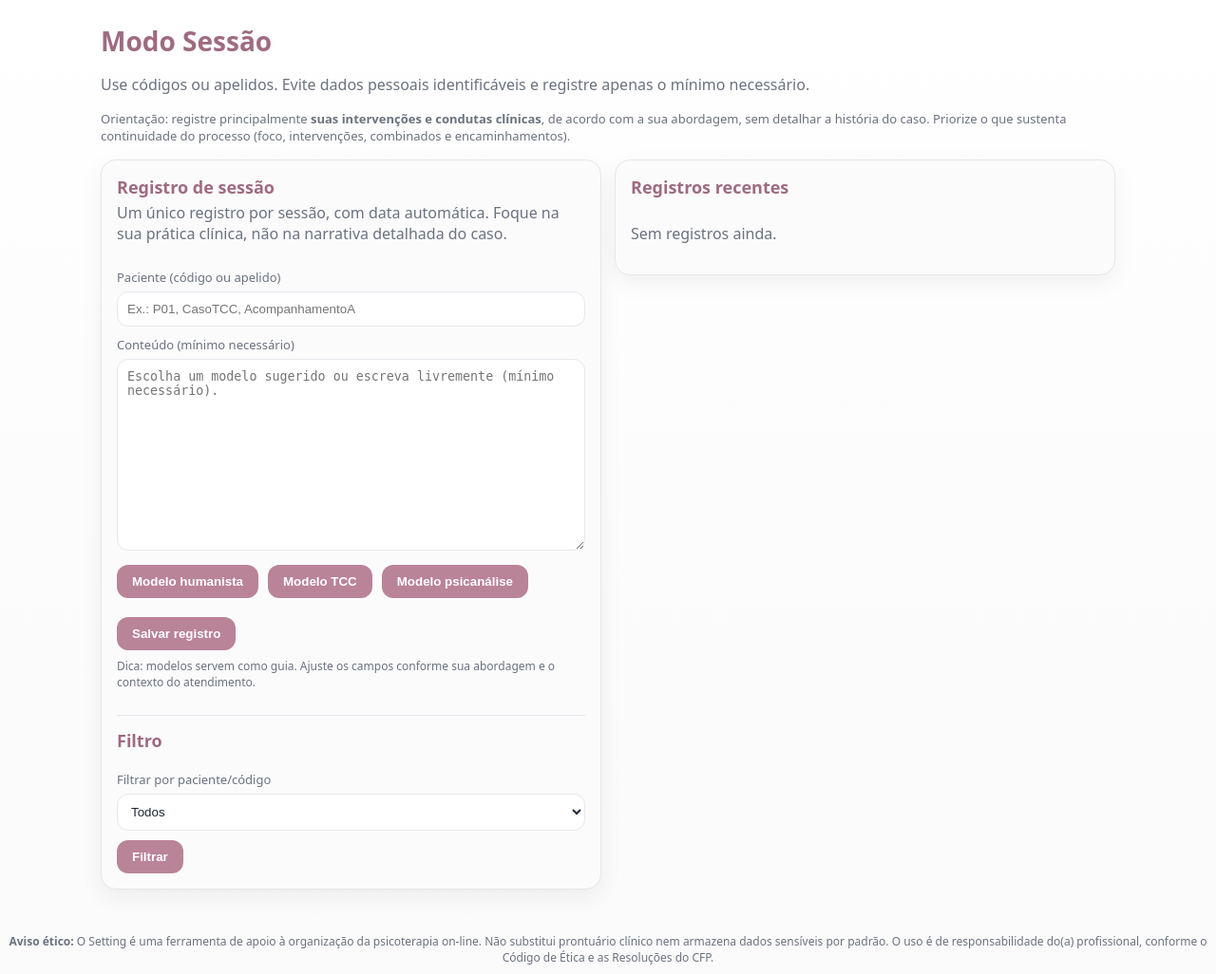
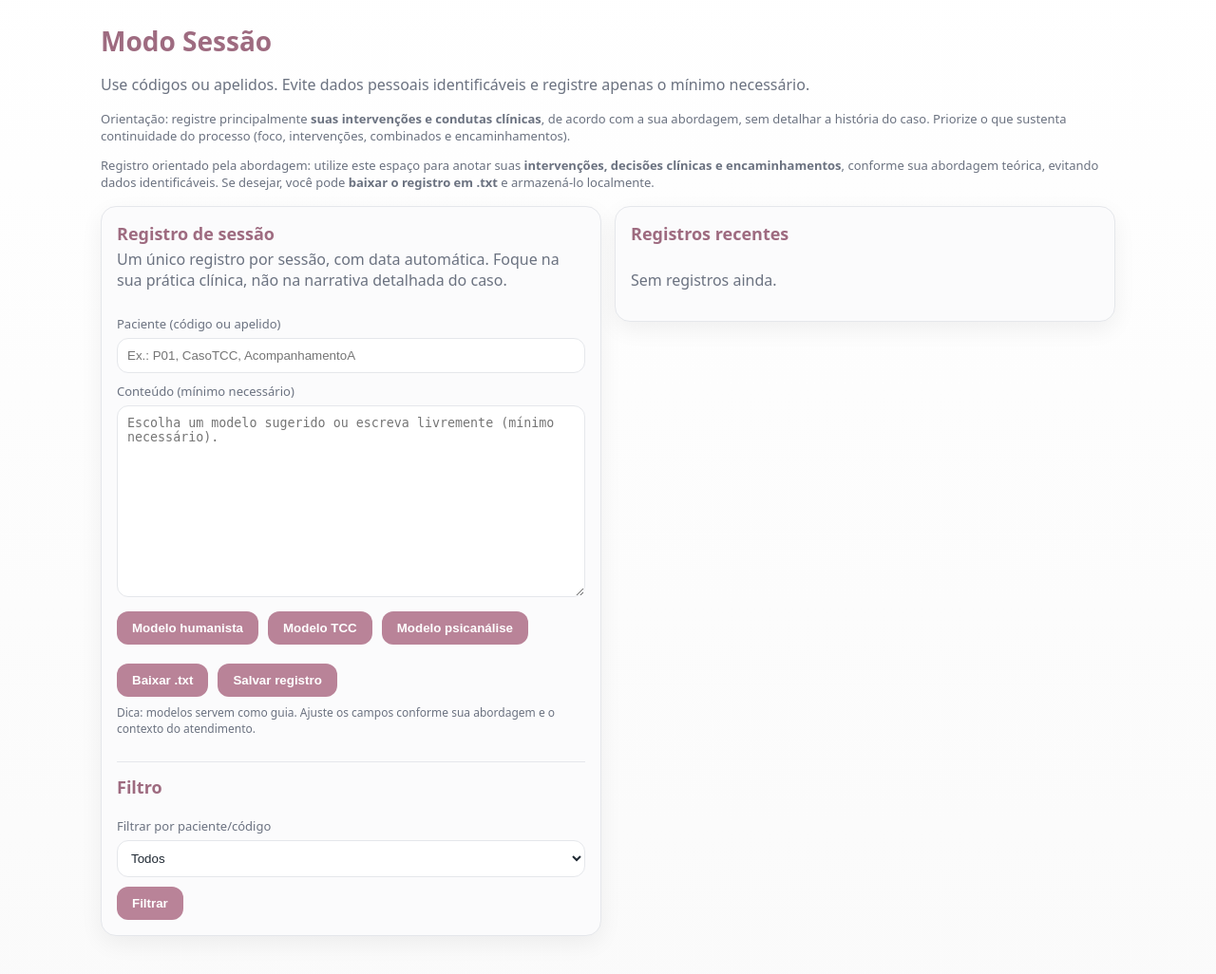
Before and after one commit to sabrinaandraderocha-cmyk/setting-psicoterapia-online, a FastAPI app: template app/templates/session_mode.html in a window 1280 px wide. Shown: the part 51-1077 px from the top of the page at 95% size. Run offline with FastAPI, Linux system fonts and the light colour scheme; the template is opened without the code that fills it, so the values that code supplies are empty.

Commit message:
Update session_mode.html

```diff
--- a/app/templates/session_mode.html
+++ b/app/templates/session_mode.html
@@ -9,6 +9,13 @@
   <p class="muted" style="font-size:13px;">
     Orientação: registre principalmente <strong>suas intervenções e condutas clínicas</strong>, de acordo com a sua abordagem,
     sem detalhar a história do caso. Priorize o que sustenta continuidade do processo (foco, intervenções, combinados e encaminhamentos).
+  </p>
+
+  <p class="muted" style="font-size:13px;">
+    Registro orientado pela abordagem: utilize este espaço para anotar suas
+    <strong>intervenções, decisões clínicas e encaminhamentos</strong>, conforme sua abordagem teórica,
+    evitando dados identificáveis. Se desejar, você pode <strong>baixar o registro em .txt</strong>
+    e armazená-lo localmente.
   </p>
 
   <div class="grid2">
@@ -33,6 +40,9 @@
           <button type="button" class="btn" onclick="insertTemplateHumanista()">Modelo humanista</button>
           <button type="button" class="btn" onclick="insertTemplateTCC()">Modelo TCC</button>
           <button type="button" class="btn" onclick="insertTemplatePsicanalise()">Modelo psicanálise</button>
+
+          <button type="button" class="btn" onclick="downloadTxt()">Baixar .txt</button>
+
           <button type="submit">Salvar registro</button>
         </div>
       </form>
@@ -224,5 +234,32 @@ Indicações de continuidade (próximos passos / encaminhamentos):
 Observação ética:
 - Mínimo necessário, sem dados identificáveis e sem narrativa detalhada do caso.`;
     }
+
+    function downloadTxt() {
+      const textarea = document.getElementById("sessionContent");
+      if (!textarea || !textarea.value.trim()) {
+        alert("Não há conteúdo para baixar.");
+        return;
+      }
+
+      const blob = new Blob([textarea.value], { type: "text/plain;charset=utf-8" });
+      const url = URL.createObjectURL(blob);
+
+      const a = document.createElement("a");
+      a.href = url;
+
+      const now = new Date();
+      const yyyy = now.getFullYear();
+      const mm = String(now.getMonth() + 1).padStart(2, "0");
+      const dd = String(now.getDate()).padStart(2, "0");
+
+      a.download = `registro_sessao_${yyyy}-${mm}-${dd}.txt`;
+
+      document.body.appendChild(a);
+      a.click();
+
+      document.body.removeChild(a);
+      URL.revokeObjectURL(url);
+    }
   </script>
 {% endblock %}
```
